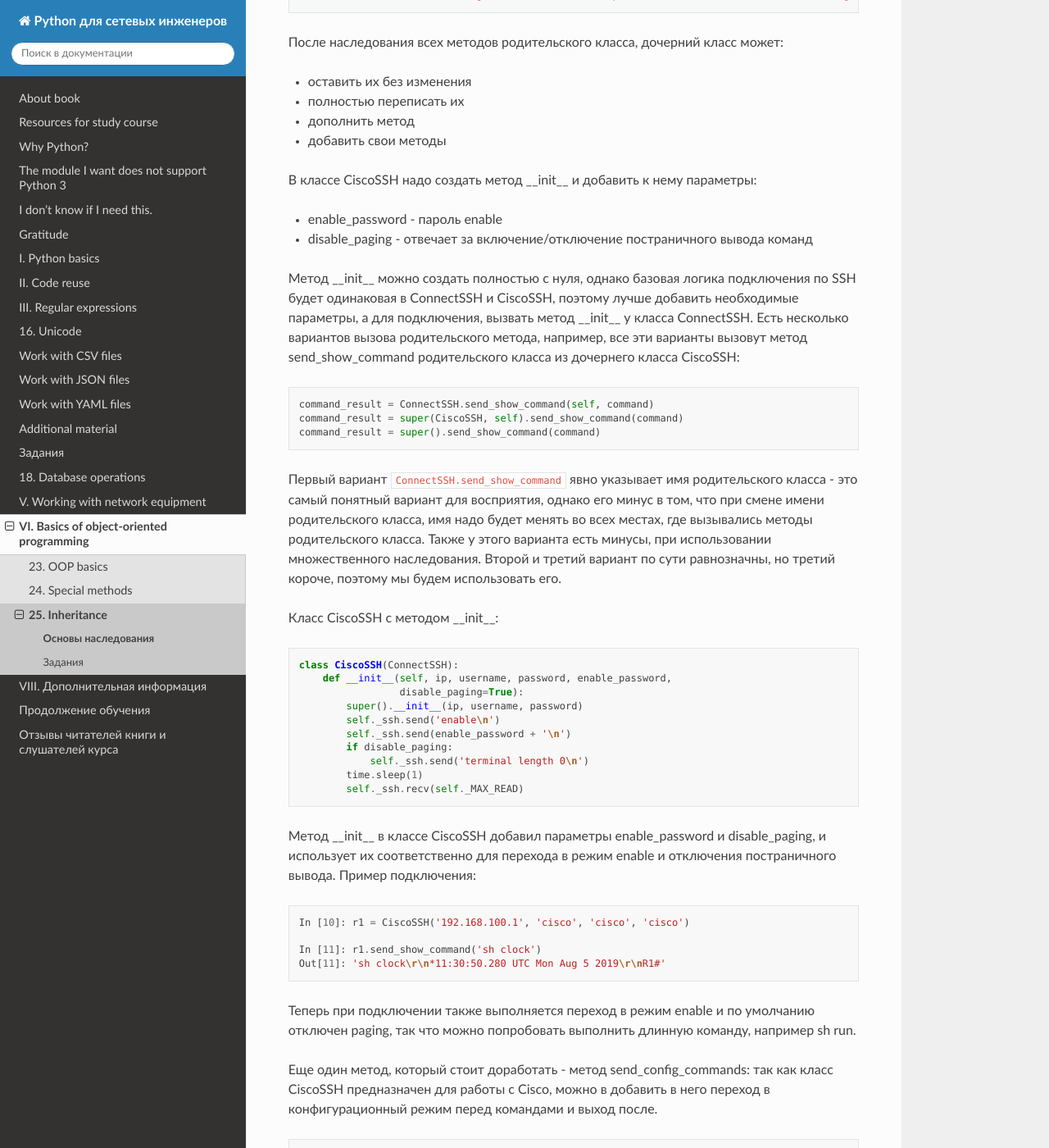
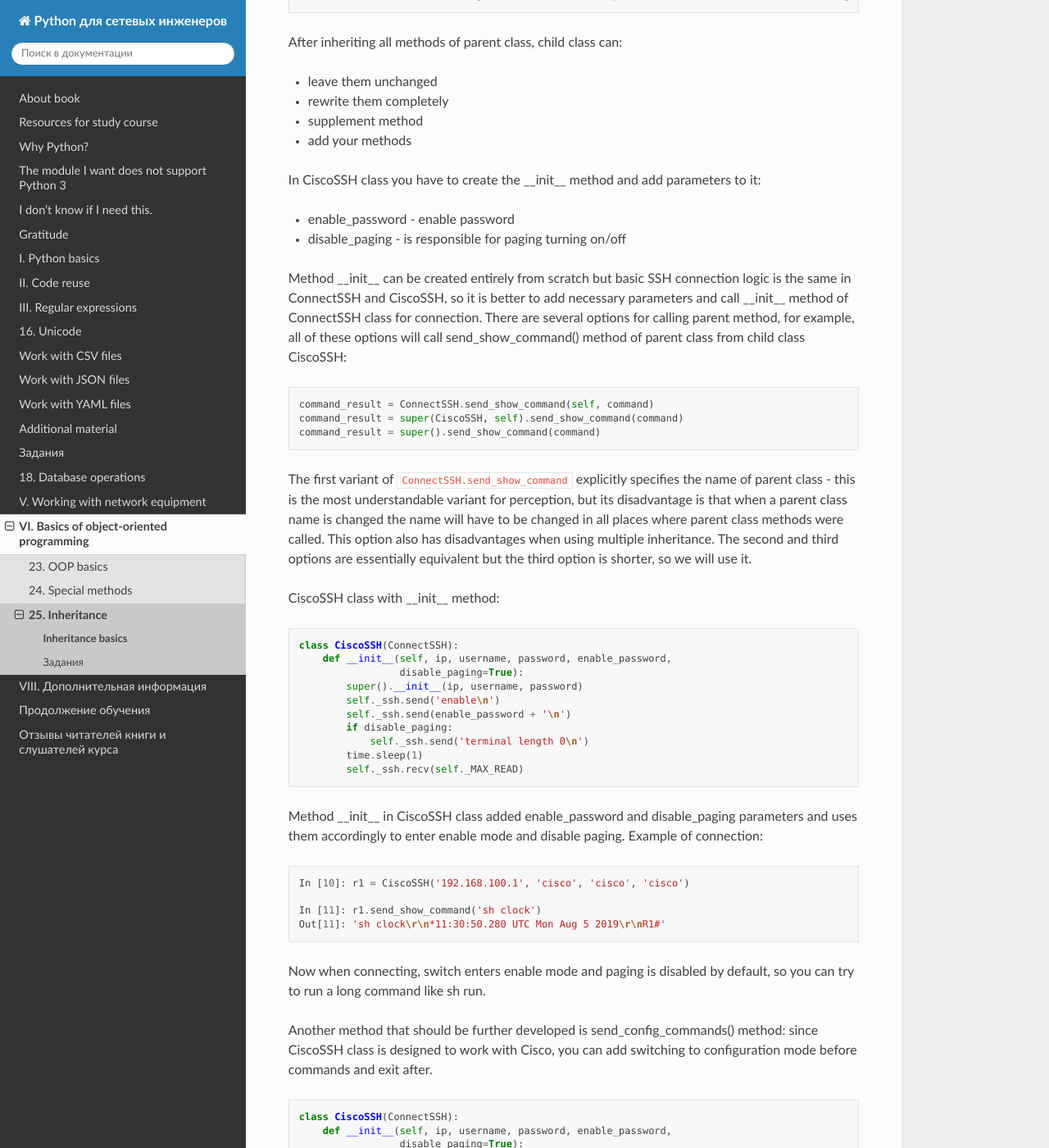
Before and after one commit to Aidar5/nattoeng, a Sphinx documentation site: the page built from docs/source/book/25_oop_inheritance/inheritance.rst, in a window 1280 px wide and 1400 px high, scrolled down 1862 px. Shown: the whole window at 82% size. Built offline with Sphinx 7.4.7 and the Read the Docs theme 2.0.0, drawn with Linux system fonts in a browser that asks for light colours; pages that are not in the unit, such as notebooks, are missing from menus; some of the changed text lies outside the part shown.

Commit message:
Update inheritance.rst

```diff
--- a/docs/source/book/25_oop_inheritance/inheritance.rst
+++ b/docs/source/book/25_oop_inheritance/inheritance.rst
@@ -1,11 +1,9 @@
-Основы наследования
+Inheritance basics
 ~~~~~~~~~~~~~~~~~~~
 
-Наследование позволяет создавать новые классы на основе существующих.
-Различают дочерний и родительские классы: дочерний класс наследует родительский.
-При наследовании, дочерний класс наследует все методы и атрибуты родительского класса.
+Inheritance allows creation of new classes based on existing ones. There are child and parents classes: child class inherits parent class. In inheritance, child class inherits all methods and attributes of parent class.
 
-Пример класса ConnectSSH, который выполняет подключение по SSH с помощью paramiko:
+Example of ConnectSSH class that performs SSH connection using paramiko:
 
 .. code:: python
 
@@ -58,18 +56,16 @@
             result = self._ssh.recv(self._MAX_READ).decode('ascii')
             return result
 
-Этот класс будет использоваться как основа для классов, которые отвечают за подключение
-к устройствам разных вендоров. Например, класс CiscoSSH будет отвечать за подключение
-к устройствам Cisco будет наследовать класс ConnectSSH.
+This class will be used as the basis for classes that are responsible for connecting to devices of different vendors. For example, CiscoSSH class will be responsible for connecting to Cisco devices and will inherit ConnectSSH class.
 
-Синтаксис наследования:
+Inheritance syntax:
 
 .. code:: python
 
     class CiscoSSH(ConnectSSH):
         pass
 
-После этого в классе CiscoSSH доступны все методы и атрибуты класса ConnectSSH:
+After that, all ConnectSSH methods and attributes are available in CiscoSSH class:
 
 .. code:: python
 
@@ -97,23 +93,19 @@
     Out[9]: 'conf t\r\nEnter configuration commands, one per line.  End with CNTL/Z.\r\nR1(config)#int loopback 33\r\nR1(config-if)#ip address 3.3.3.3 255.255.255.255\r\nR1(config-if)#end\r\nR1#'
 
 
-После наследования всех методов родительского класса, дочерний класс может:
+After inheriting all methods of parent class, child class can:
 
-* оставить их без изменения
-* полностью переписать их
-* дополнить метод
-* добавить свои методы
+* leave them unchanged
+* rewrite them completely
+* supplement method
+* add your methods
 
-В классе CiscoSSH надо создать метод __init__ и добавить к нему параметры:
+In CiscoSSH class you have to create the __init__ method and add parameters to it:
 
-* enable_password - пароль enable
-* disable_paging - отвечает за включение/отключение постраничного вывода команд
+* enable_password - enable password
+* disable_paging - is responsible for paging turning on/off
 
-Метод __init__ можно создать полностью с нуля, однако базовая логика подключения по SSH
-будет одинаковая в ConnectSSH и CiscoSSH, поэтому лучше добавить необходимые параметры,
-а для подключения, вызвать метод __init__ у класса ConnectSSH.
-Есть несколько вариантов вызова родительского метода, например, все эти варианты вызовут
-метод send_show_command родительского класса из дочернего класса CiscoSSH:
+Method __init__ can be created entirely from scratch but basic SSH connection logic is the same in ConnectSSH and CiscoSSH, so it is better to add necessary parameters and call __init__ method of ConnectSSH class for connection. There are several options for calling parent method, for example, all of these options will call send_show_command() method of parent class from child class CiscoSSH:
 
 .. code:: python
 
@@ -121,15 +113,9 @@
     command_result = super(CiscoSSH, self).send_show_command(command)
     command_result = super().send_show_command(command)
 
-Первый вариант ``ConnectSSH.send_show_command`` явно указывает имя родительского
-класса - это самый понятный вариант для восприятия, однако его минус в том, что
-при смене имени родительского класса, имя надо будет менять во всех местах, где
-вызывались методы родительского класса. Также у этого варианта есть минусы, при
-использовании множественного наследования.
-Второй и третий вариант по сути равнозначны, но третий короче, поэтому мы будем
-использовать его.
+The first variant of ``ConnectSSH.send_show_command`` explicitly specifies the name of parent class - this is the most understandable variant for perception, but its disadvantage is that when a parent class name is changed the name will have to be changed in all places where parent class methods were called. This option also has disadvantages when using multiple inheritance. The second and third options are essentially equivalent but the third option is shorter, so we will use it.
 
-Класс CiscoSSH с методом __init__:
+CiscoSSH class with __init__ method:
 
 .. code:: python
 
@@ -144,9 +130,8 @@
             time.sleep(1)
             self._ssh.recv(self._MAX_READ)
 
-Метод __init__ в классе CiscoSSH добавил параметры enable_password и disable_paging,
-и использует их соответственно для перехода в режим enable и отключения постраничного вывода.
-Пример подключения:
+Method __init__ in CiscoSSH class added enable_password and disable_paging parameters and uses them accordingly to enter enable mode and disable paging.
+Example of connection:
 
 .. code:: python
 
@@ -155,12 +140,9 @@
     In [11]: r1.send_show_command('sh clock')
     Out[11]: 'sh clock\r\n*11:30:50.280 UTC Mon Aug 5 2019\r\nR1#'
 
-Теперь при подключении также выполняется переход в режим enable и по умолчанию отключен
-paging, так что можно попробовать выполнить длинную команду, например sh run.
+Now when connecting,  switch enters enable mode and paging is disabled by default, so you can try to run a long command like sh run.
 
-Еще один метод, который стоит доработать - метод send_config_commands: так как
-класс CiscoSSH предназначен для работы с Cisco, можно в добавить в него переход
-в конфигурационный режим перед командами и выход после.
+Another method that should be further developed is send_config_commands() method: since CiscoSSH class is designed to work with Cisco, you can add switching to configuration mode before commands and exit after.
 
 .. code:: python
 
@@ -193,7 +175,7 @@ paging, так что можно попробовать выполнить дл
             result += self.exit_config_mode()
             return result
 
-Пример использования метода send_config_commands:
+Example of send_config_commands() method use:
 
 .. code:: python
 
```
